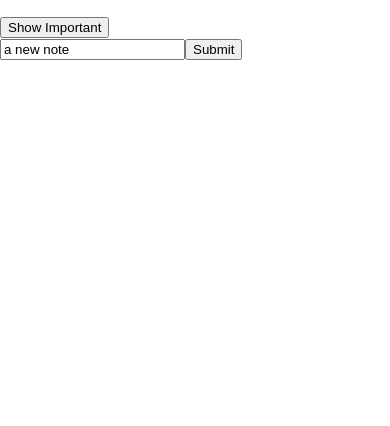
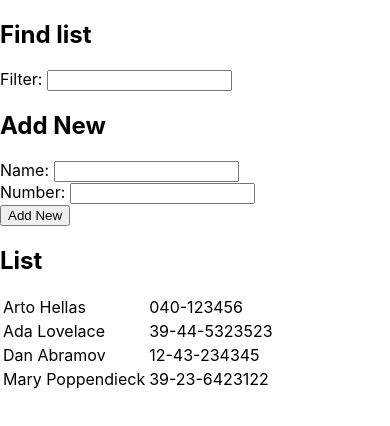
Before and after one commit to chiragvasoya/FullStockopen2, a React (Create React App) app: page / in a window 390 px wide. Shown: the top 426 px of the page. Built offline with nearby package versions, Linux system fonts and the light colour scheme.

Commit message:
Phonebook with add and search

```diff
--- a/src/App.js
+++ b/src/App.js
@@ -1,46 +1,90 @@
-import Note from './components/Note';
+import Person from './components/Person';
 import { useState } from 'react';
 
 
 const App = () => {
 
-  const [notes, setNotes] = useState([]);
-  const [newNote, setNewNote] = useState('a new note');
-  const [showAll, setShowAll] = useState(true);
+  const [persons, setPersons] = useState([
+    { name: 'Arto Hellas', number: '040-123456', id: 1 },
+    { name: 'Ada Lovelace', number: '39-44-5323523', id: 2 },
+    { name: 'Dan Abramov', number: '12-43-234345', id: 3 },
+    { name: 'Mary Poppendieck', number: '39-23-6423122', id: 4 }
+   ]);
 
-  const notesToShow = showAll ? notes : notes.filter(note => note.important === true);
+  const [newPerson, setNewPerson] = useState('');
+  const [newNumber, setNewNumber] = useState('');
+  const [newSearch, setNewSearch] = useState('');
+  // const [filtered, setFiltered] = useState([]);
 
-  const addNote = (event) => {
+ const filtered = newSearch ? persons.filter(({name}) => name.toLowerCase().match(newSearch.toLowerCase())) : persons;
+
+
+  const handleNewPerson = (event) => {
+    setNewPerson(event.target.value);
+  }
+
+  const handleNewNumber = (event) => {
+    setNewNumber(event.target.value);
+  }
+
+  const handleSearch = (event) => {
+    setNewSearch(event.target.value);
+    const filteredPersons = persons.filter(({name}) => name.toLowerCase().match(newSearch.toLowerCase()));
+
+  }
+
+
+  const addPerson = (event) => {
     event.preventDefault();
 
-    const noteObject = {
-      content: newNote,
-      date: new Date().toISOString(),
-      important: Math.random() < 0.5,
-      id: notes.length + 1,
+    const matchExist = persons.find(({name}) => name === newPerson);
+
+    if (matchExist != null) {
+      alert(`${newPerson} already in a list`);
+    }
+    else {
+      const personObject = {
+        name: newPerson,
+        number: newNumber,
+        id: persons.length + 1,
+      };
+      setPersons(persons.concat(personObject));
+
     }
 
-    setNotes(notes.concat(noteObject));
-    setNewNote(" ");
+    setNewPerson("");
+    setNewNumber("");
   }
 
-  const handleNoteChange = (event) => {
-    setNewNote(event.target.value);
-  }
+
 
 
   return (
       <div>
-        <ul>
-          {
-            notesToShow.map(note => <Note key={note.id} note={note} /> )
-          }
-        </ul>
-        <button onClick={() => setShowAll(!showAll)}>Show {showAll ? 'Important' : 'All'}</button>
-        <form onSubmit={addNote} >
-          <input value={newNote} onChange={handleNoteChange} />
-          <button type="submit" >Submit</button>
+        <h2>Find list</h2>
+
+            Filter: <input value={newSearch} onChange={handleSearch} />
+
+
+        <h2>Add New</h2>
+
+        <form onSubmit={addPerson}>
+        <div>
+            Name: <input value={newPerson} onChange={handleNewPerson} />
+        </div>
+        <div>
+            Number: <input value={newNumber} onChange={handleNewNumber} />
+        </div>
+        <div>
+            <button type="submit">Add New</button>
+       </div>
         </form>
+        <h2>List</h2>
+        <table>
+          <tbody>
+        { filtered.map(filter => <Person key={filter.id} person={filter}  /> )  }
+         </tbody>
+        </table>
       </div>
   )
 }
--- a/src/components/Note.js
+++ /dev/null
@@ -1,9 +0,0 @@
-
-const Note = ({note}) => {
-
-    return (
-        <li> {note.content} </li>
-    )
-}
-
-export default Note;
--- /dev/null
+++ b/src/components/Person.js
@@ -0,0 +1,11 @@
+
+const Person = ({person}) => {
+    return (
+        <tr>
+            <td>{person.name}</td>
+             <td>{person.number}</td>
+        </tr>
+    )
+}
+
+export default Person;
```
